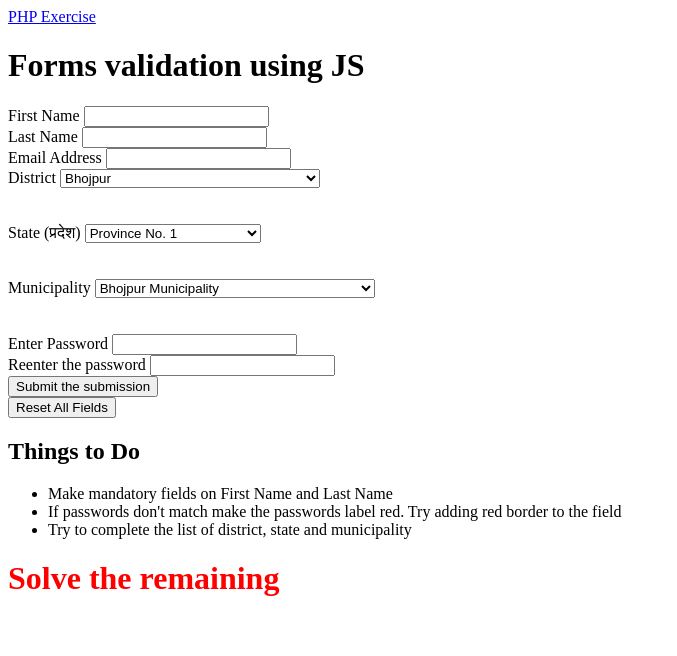
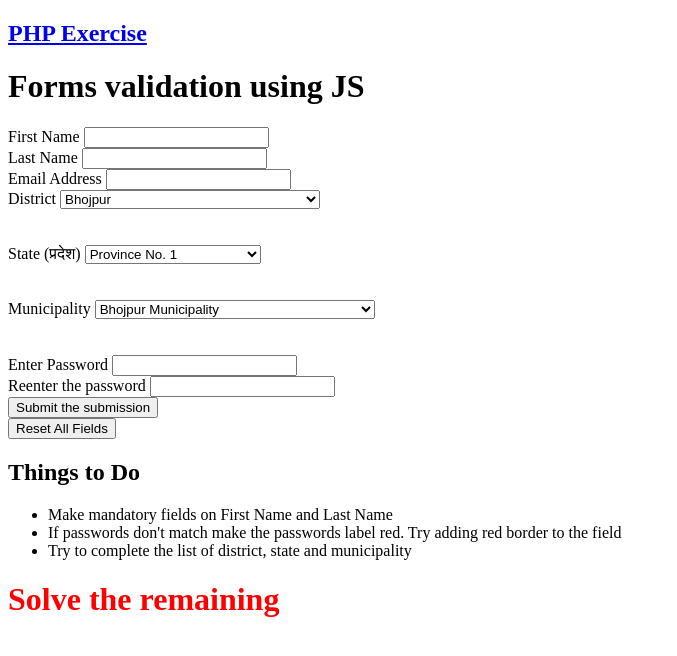
Before and after one commit to Gandaki-University/bit2021, a plain HTML site: page index.html in a window 1280 px wide. Shown: the whole page, without its empty margins (0-677 px from the left). Drawn offline with Linux system fonts and the light colour scheme.

Commit message:
added question1

```diff
--- a/index.html
+++ b/index.html
@@ -9,7 +9,7 @@
 </head>
 
 <body>
-  <a href='index1.html'> PHP Exercise<h2></h2></a>
+  <a href='index1.html'><h2> PHP Exercise</h2></a>
   <h1>Forms validation using JS</h1>
 
   <form action="javascript:(void);">
```
